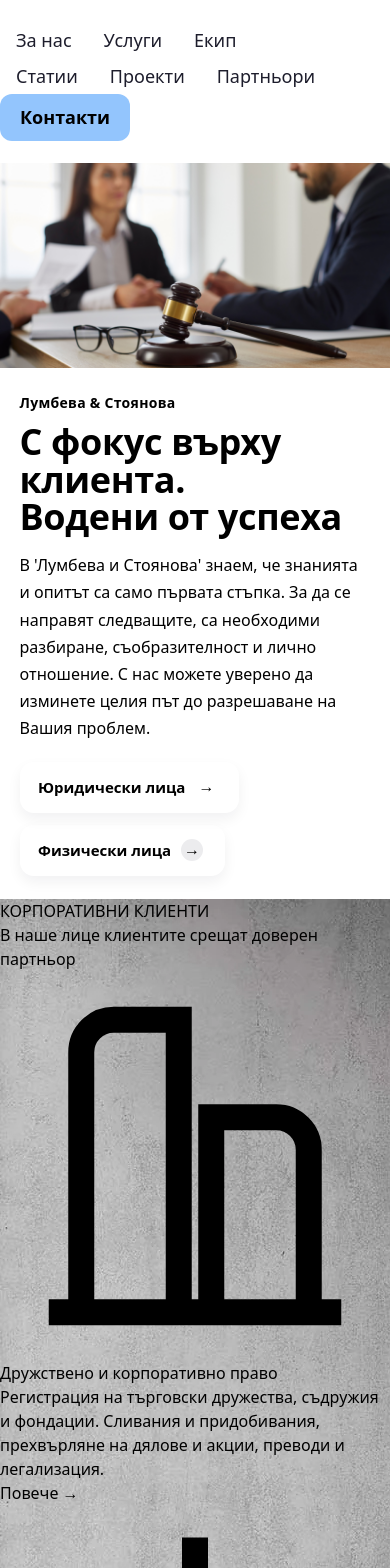
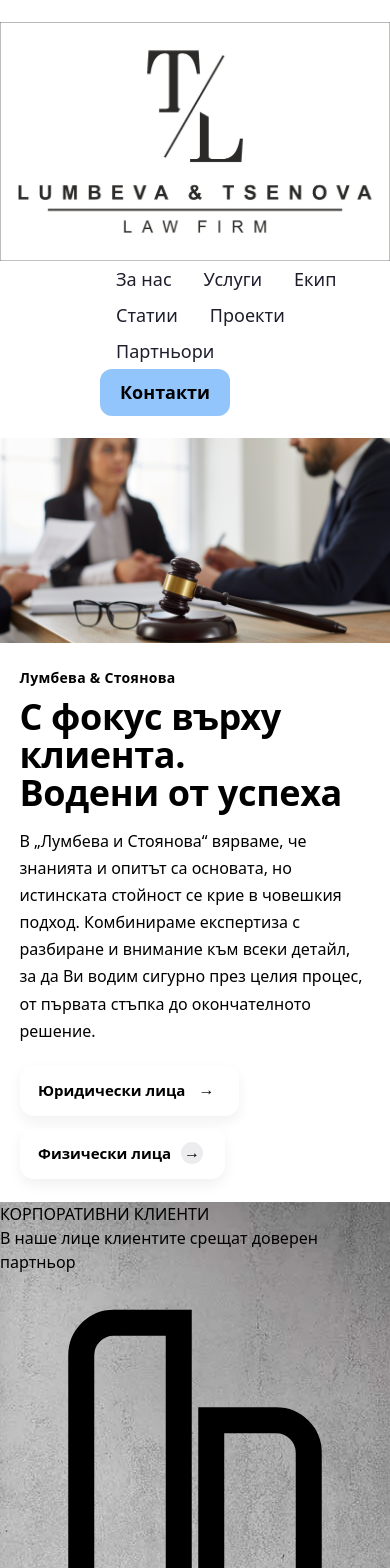
Before and after one commit to beey-keey/law-firm, a Vue app: page / in a window 390 px wide. Shown: the top 1568 px of the page. Built offline with nearby package versions, Linux system fonts and the light colour scheme.

Commit message:
add some additions and the logo

```diff
--- a/src/App.vue
+++ b/src/App.vue
@@ -5,13 +5,12 @@
         class="mx-auto flex max-w-7xl items-center justify-between px-6 py-4"
       >
         <!-- Logo & Title -->
-        <!-- <div class="flex items-center space-x-3">
-          <img src="/favicon.png" alt="Law firm Logo" class="h-8 w-8" />
-          <h1 class="font-brand text-2xl text-emerald-600">Law firm</h1>
-        </div> -->
-
+        <div @click="openHome()">
+          <img src="/favicon1.jpg" alt="Law firm Logo" class="h-20 w-50" />
+          <!-- <h1 class="font-brand text-2xl text-emerald-600">Law firm</h1> -->
+        </div>
         <!-- Desktop Nav -->
-        <nav class="hidden md:flex" style="margin-right: 50px">
+        <nav class="hidden md:flex" style="margin-left: 100px">
           <router-link
             v-for="link in navLinks"
             :key="link.path"
@@ -22,7 +21,7 @@
           </router-link>
         </nav>
 
-        <button class="button">Контакти</button>
+        <button style="margin-left: 100px" class="button">Контакти</button>
 
         <!-- MOBILE VIEW -->
 
@@ -72,57 +71,7 @@
       <!-- MOBILE VIEW END -->
     </header>
 
-    <!-- Full-width hero image -->
-    <div class="w-screen relative left-1/2 right-1/2 -ml-[50vw] -mr-[50vw]">
-      <img
-        src="/law-firm.webp"
-        alt="Law Firm"
-        class="w-full h-64 md:h-80 lg:h-96 xl:h-[500px] 2xl:h-[600px] object-cover"
-      />
-    </div>
-
-    <div
-      class="w-screen relative left-1/2 right-1/2 -ml-[50vw] -mr-[50vw] h-105"
-    >
-      <HeroCard />
-    </div>
-
-    <div
-      class="relative w-screen left-1/2 right-1/2 -ml-[50vw] -mr-[50vw] bg-cover bg-center"
-      style="background-image: url(&quot;/1.png&quot;)"
-    >
-      <!-- Dark overlay for better text contrast -->
-      <div class="absolute inset-0 bg-black/30"></div>
-
-      <!-- Content area -->
-      <div class="relative z-10 py-16 md:py-24">
-        <div class="max-w-6xl mx-auto px-4 md:px-6">
-          <CorporateClients />
-        </div>
-      </div>
-    </div>
-
-    <div
-      class="w-screen relative left-1/2 right-1/2 -ml-[50vw] -mr-[50vw] h-64"
-    ></div>
-
-    <div
-      class="relative w-screen left-1/2 right-1/2 -ml-[50vw] -mr-[50vw] bg-cover bg-center"
-      style="background-image: url(&quot;/2.png&quot;)"
-    >
-      <!-- Dark overlay for better text contrast -->
-      <div class="absolute inset-0 bg-black/30"></div>
-
-      <!-- Content area -->
-      <div class="relative z-10 py-16 md:py-24">
-        <div class="max-w-6xl mx-auto px-4 md:px-6">
-          <IndividualClients />
-        </div>
-      </div>
-    </div>
-
     <main class="p-6">
-      <!-- <LoginScreen v-if="$route.path === '/login'" /> -->
       <router-view />
       <footer class="mt-10 text-center text-sm text-gray-600">
         <!-- <p>&copy; 2025 Law firm.</p> -->
@@ -133,22 +82,22 @@
 
 <script setup lang="ts">
 import { ref } from "vue";
-import HeroCard from "./views/HeroCard.vue";
-import CorporateClients from "./views/CorporateClients.vue";
-import IndividualClients from "./views/IndividualClients.vue";
-
 const showMenu = ref(false);
 
 const navLinks = [
   { path: "/about", label: "За нас" },
   { path: "/services", label: "Услуги" },
-  { path: "/", label: "Екип" },
-  { path: "/contact", label: "Статии" },
-  { path: "/contact", label: "Проекти" },
-  { path: "/contact", label: "Партньори" },
+  { path: "/team", label: "Екип" },
+  { path: "/articles", label: "Статии" },
+  { path: "/projects", label: "Проекти" },
+  { path: "/partners", label: "Партньори" },
 ];
 
 const activeTab = ref("home");
+
+function openHome() {
+  window.location.href = "/";
+}
 </script>
 
 <style>
@@ -159,18 +108,4 @@ const activeTab = ref("home");
 }
 </style>
 
-<style>
-@keyframes fade-in {
-  from {
-    opacity: 0;
-    transform: translateY(10px);
-  }
-  to {
-    opacity: 1;
-    transform: translateY(0);
-  }
-}
-.animate-fade-in {
-  animation: fade-in 0.8s ease-out;
-}
-</style>
+<style></style>
--- a/src/views/CorporateClients.vue
+++ b/src/views/CorporateClients.vue
@@ -66,9 +66,9 @@
 const items = [
   {
     id: 1,
-    title: "Дружствено и корпоративно право",
+    title: "Търговско и дружествено право",
     excerpt:
-      "Регистрация на търговски дружества, съдружия и фондации. Сливания и придобивания, прехвърляне на дялове и акции, преводи и легализация.",
+      "Консултираме при регистрация, преструктуриране и управление на дружества. Изготвяме вътрешни актове, промени в капитала и осигуряваме правна сигурност за Вашия бизнес.",
     href: "/services/corporate",
     icon: `
       <svg viewBox="0 0 24 24" class="h-6 w-6" fill="none" stroke="currentColor" stroke-width="1.6">
@@ -77,20 +77,9 @@ const items = [
   },
   {
     id: 2,
-    title: "Трудово право, счетоводство и ТРЗ",
+    title: "Договорно и облигационно право",
     excerpt:
-      "Трудови договори, вътрешни правила, разрешения за работа, преструктуриране и реорганизация на служители.",
-    href: "/services/employment",
-    icon: `
-      <svg viewBox="0 0 24 24" class="h-6 w-6" fill="none" stroke="currentColor" stroke-width="1.6">
-        <path d="M12 2v6m-6 6h12M6 10h12m-9 8h6" />
-      </svg>`,
-  },
-  {
-    id: 3,
-    title: "Договорно право и търговски сделки",
-    excerpt:
-      "Изготвяне и преговори по договори, due diligence, уреждане на търговски спорове, медиация.",
+      "Изготвяме и анализираме договори с партньори, доставчици и клиенти. Осигуряваме защита на интересите Ви и минимизираме риска при търговски отношения.",
     href: "/services/contracts",
     icon: `
       <svg viewBox="0 0 24 24" class="h-6 w-6" fill="none" stroke="currentColor" stroke-width="1.6">
@@ -99,11 +88,22 @@ const items = [
       </svg>`,
   },
   {
+    id: 3,
+    title: "Данъчно и административно право",
+    excerpt:
+      "Представляваме дружества пред НАП, НОИ и административни органи. Съдействаме при ревизии, актове и административни производства.",
+    href: "/services/tax-admin",
+    icon: `
+      <svg viewBox="0 0 24 24" class="h-6 w-6" fill="none" stroke="currentColor" stroke-width="1.6">
+        <path d="M12 2v6m-6 6h12M6 10h12m-9 8h6" />
+      </svg>`,
+  },
+  {
     id: 4,
-    title: "Недвижими имоти и устройство на територията",
+    title: "Събиране на вземания",
     excerpt:
-      "Правен анализ, сделки с имоти, устройствено планиране, строителни договори и спорове.",
-    href: "/services/real-estate",
+      "Прилагаме ефективни стратегии за събиране на задължения от физически и юридически лица. Работим с държавни и частни съдебни изпълнители в цялата страна.",
+    href: "/services/debt-collection",
     icon: `
       <svg viewBox="0 0 24 24" class="h-6 w-6" fill="none" stroke="currentColor" stroke-width="1.6">
         <path d="M3 11l9-7 9 7" />
@@ -112,10 +112,10 @@ const items = [
   },
   {
     id: 5,
-    title: "Енергетика",
+    title: "Застрахователно и търговско представителство",
     excerpt:
-      "Консултации при проекти в енергийния сектор, регулации, договори и съответствие.",
-    href: "/services/energy",
+      "Подпомагаме бизнеса при застрахователни спорове, обезщетения и представителство по търговски дела. Защитаваме интересите Ви с професионализъм и последователност.",
+    href: "/services/insurance",
     icon: `
       <svg viewBox="0 0 24 24" class="h-6 w-6" fill="none" stroke="currentColor" stroke-width="1.6">
         <path d="M13 2L3 14h7l-1 8 10-12h-7l1-8z" />
@@ -123,10 +123,10 @@ const items = [
   },
   {
     id: 6,
-    title: "Нормативни съответствия и регулации",
+    title: "Международни сделки и партньорства",
     excerpt:
-      "Оценка на съответствие, вътрешни политики, обучение, защита на лични данни и киберсигурност.",
-    href: "/services/compliance",
+      "Консултираме чуждестранни клиенти при инвестиции, придобивания и стартиране на бизнес в България в сътрудничество с водещи адвокатски кантори.",
+    href: "/services/international",
     icon: `
       <svg viewBox="0 0 24 24" class="h-6 w-6" fill="none" stroke="currentColor" stroke-width="1.6">
         <path d="M12 2l7 4v6c0 5-3.5 9-7 10-3.5-1-7-5-7-10V6l7-4z" />
--- a/src/views/HeroCard.vue
+++ b/src/views/HeroCard.vue
@@ -9,10 +9,10 @@
     </h1>
 
     <p class="lead">
-      В 'Лумбева и Стоянова' знаем, че знанията и опитът са само първата стъпка.
-      За да се направят следващите, са необходими разбиране, съобразителност и
-      лично отношение. С нас можете уверено да изминете целия път до разрешаване
-      на Вашия проблем.
+      В „Лумбева и Стоянова“ вярваме, че знанията и опитът са основата, но
+      истинската стойност се крие в човешкия подход. Комбинираме експертиза с
+      разбиране и внимание към всеки детайл, за да Ви водим сигурно през целия
+      процес, от първата стъпка до окончателното решение.
     </p>
 
     <div class="actions">
--- a/src/views/Home.vue
+++ b/src/views/Home.vue
@@ -1,93 +1,54 @@
-<template></template>
+<template>
+  <!-- Full-width hero image -->
+  <div class="w-screen relative left-1/2 right-1/2 -ml-[50vw] -mr-[50vw]">
+    <img
+      src="/law-firm.webp"
+      alt="Law Firm"
+      class="w-full h-64 md:h-80 lg:h-96 xl:h-[500px] 2xl:h-[600px] object-cover"
+    />
+  </div>
+
+  <div class="w-screen relative left-1/2 right-1/2 -ml-[50vw] -mr-[50vw] h-105">
+    <HeroCard />
+  </div>
+
+  <div
+    class="relative w-screen left-1/2 right-1/2 -ml-[50vw] -mr-[50vw] bg-cover bg-center"
+    :style="{ backgroundImage: `url('/1.png')` }"
+  >
+    <!-- Dark overlay for better text contrast -->
+    <div class="absolute inset-0 bg-black/30"></div>
+
+    <!-- Content area -->
+    <div class="relative z-10 py-16 md:py-24">
+      <div class="max-w-6xl mx-auto px-4 md:px-6">
+        <CorporateClients />
+      </div>
+    </div>
+  </div>
+  <div
+    class="w-screen relative left-1/2 right-1/2 -ml-[50vw] -mr-[50vw] h-64"
+  ></div>
+
+  <div
+    class="relative w-screen left-1/2 right-1/2 -ml-[50vw] -mr-[50vw] bg-cover bg-center"
+    :style="{ backgroundImage: `url('/2.png')` }"
+  >
+    <!-- Dark overlay for better text contrast -->
+    <div class="absolute inset-0 bg-black/30"></div>
+
+    <!-- Content area -->
+    <div class="relative z-10 py-16 md:py-24">
+      <div class="max-w-6xl mx-auto px-4 md:px-6">
+        <IndividualClients />
+      </div>
+    </div>
+  </div>
+</template>
 
 <script setup lang="ts">
-import router from "@/router/router";
-import { ref } from "vue";
-const baseUrl = import.meta.env.BASE_URL;
+import HeroCard from "./HeroCard.vue";
 
-const cards = [
-  {
-    title: "💡 Основна идея и концепция",
-    description:
-      "Споделяне на личен опит със здравословен режим, без да се дава медицински съвет.",
-    image: "/banner.png",
-  },
-  {
-    title: "🌱 Каква е целта на сайта?",
-    description: "Да вдъхновя други хора чрез моя опит.",
-    image: "/banner2.png",
-  },
-  {
-    title: "🤸🏻‍♀️ За кого е този сайт?",
-    description:
-      "За хора, които търсят баланс, вдъхновение и реален пример – не диета.",
-    image: "/banner3.png",
-  },
-  {
-    title: "‼️ Какво НЕ е този сайт?",
-    description:
-      "Това не е медицински блог или диетичен план. Всичко е личен пример.",
-    image: "/banner4.png",
-  },
-  {
-    title: "🤩 Какво ще намериш тук?",
-    description:
-      "Моите дневници, рецепти, хранителни схеми, трикове за баланс и вдъхновение.",
-    image: "/banner5.png",
-  },
-];
-
-const openPrinciples = () => {
-  router.push("/principles");
-};
-
-function generateLeafStyle(index: number) {
-  const left = Math.random() * 100;
-  const top = Math.random() * 100;
-  const delay = 0.3 * index;
-  const size = 40 + Math.random() * 30;
-
-  return {
-    left: `${left}%`,
-    top: `${top}%`,
-    width: `${size}px`,
-    animationDelay: `${delay}s`,
-    transform: "rotate(0deg)",
-  };
-}
+import CorporateClients from "./CorporateClients.vue";
+import IndividualClients from "./IndividualClients.vue";
 </script>
-
-<style scoped>
-.home-view {
-  animation: fade-in 0.6s ease-out;
-}
-
-@keyframes fade-in {
-  from {
-    opacity: 0;
-    transform: translateY(8px);
-  }
-  to {
-    opacity: 1;
-    transform: translateY(0);
-  }
-}
-
-.animate-fade-in {
-  animation: fade-in 0.6s ease-out both;
-}
-
-@keyframes bg-fade {
-  0%,
-  100% {
-    opacity: 0.6;
-  }
-  50% {
-    opacity: 0.2;
-  }
-}
-
-.animate-bg-fade {
-  animation: bg-fade 10s ease-in-out infinite;
-}
-</style>
--- a/src/views/IndividualClients.vue
+++ b/src/views/IndividualClients.vue
@@ -66,9 +66,9 @@
 const items = [
   {
     id: 1,
-    title: "Семейно и наследствено право",
+    title: "Гражданско и семейно право",
     excerpt:
-      "Консултации при семейни или имуществено-правни отношения, защита на съществени по дела за издръжка, бащинство и наследство. Съдействие при защита от домашно насилие.",
+      "Консултираме и представляваме клиенти при разводи, издръжка, родителски права, бащинство и имуществени спорове. Подхождаме с внимание и дискретност към всеки случай.",
     href: "/individual/family",
     icon: `
       <svg viewBox="0 0 24 24" class="h-6 w-6" fill="none" stroke="currentColor" stroke-width="1.6">
@@ -77,9 +77,9 @@ const items = [
   },
   {
     id: 2,
-    title: "Трудово право",
+    title: "Трудово и осигурително право",
     excerpt:
-      "Изготвяне на трудови договори, защита по дела за незаконно уволнение, неизплатени възнаграждения, обезщетения и трудови злополуки.",
+      "Съдействаме при незаконни уволнения, неизплатени възнаграждения, обезщетения и трудови злополуки. Защитаваме правата Ви пред работодатели и институции.",
     href: "/individual/employment",
     icon: `
       <svg viewBox="0 0 24 24" class="h-6 w-6" fill="none" stroke="currentColor" stroke-width="1.6">
@@ -90,7 +90,7 @@ const items = [
     id: 3,
     title: "Застрахователно право",
     excerpt:
-      "Съдействие при избор и сключване на застрахователни договори, предявяване на претенции, преговори и представителство при щети.",
+      "Представляваме клиенти при откази за изплащане на обезщетения, ПТП и други застрахователни събития. Осигуряваме навременно и справедливо обезщетение.",
     href: "/individual/insurance",
     icon: `
       <svg viewBox="0 0 24 24" class="h-6 w-6" fill="none" stroke="currentColor" stroke-width="1.6">
@@ -100,9 +100,9 @@ const items = [
   },
   {
     id: 4,
-    title: "Административно право",
+    title: "Административно право и защита на права",
     excerpt:
-      "Обжалване на административни актове, защита на лични данни (GDPR), процедури пред държавни органи.",
+      "Обжалваме административни актове, съдействаме при спорове с институции и осигуряваме защита на лични данни (GDPR).",
     href: "/individual/administrative",
     icon: `
       <svg viewBox="0 0 24 24" class="h-6 w-6" fill="none" stroke="currentColor" stroke-width="1.6">
@@ -111,9 +111,9 @@ const items = [
   },
   {
     id: 5,
-    title: "Вещно право",
+    title: "Вещно право и имотни отношения",
     excerpt:
-      "Проверка на собственост, сделки с имоти, наеми, ипотеки и защита на собствеността.",
+      "Консултираме при покупко-продажба, делба и наем на имоти. Проверяваме документи за собственост и защитаваме вещните Ви права.",
     href: "/individual/property",
     icon: `
       <svg viewBox="0 0 24 24" class="h-6 w-6" fill="none" stroke="currentColor" stroke-width="1.6">
@@ -123,10 +123,10 @@ const items = [
   },
   {
     id: 6,
-    title: "Други услуги за физически лица",
+    title: "Медиация и правни консултации",
     excerpt:
-      "Изготвяне на договори, пълномощни, съдействие при наследствени дела, потребителски спорове и др.",
-    href: "/individual/other",
+      "Предлагаме извънсъдебно решаване на спорове, изготвяне на договори, пълномощни и защита по потребителски и наследствени казуси.",
+    href: "/individual/mediation",
     icon: `
       <svg viewBox="0 0 24 24" class="h-6 w-6" fill="none" stroke="currentColor" stroke-width="1.6">
         <circle cx="12" cy="7" r="3"/><path d="M5.5 22a6.5 6.5 0 0 1 13 0"/>
--- /dev/null
+++ b/src/views/about/About.vue
@@ -0,0 +1,3 @@
+<template>ЗА НАС</template>
+
+<script setup lang="ts"></script>
--- /dev/null
+++ b/src/views/articles/Articles.vue
@@ -0,0 +1,3 @@
+<template>СТАТИИ</template>
+
+<script setup lang="ts"></script>
--- /dev/null
+++ b/src/views/partners/Partners.vue
@@ -0,0 +1,3 @@
+<template>ПАРТНЬОРИ</template>
+
+<script setup lang="ts"></script>
--- /dev/null
+++ b/src/views/projects/Projects.vue
@@ -0,0 +1,3 @@
+<template>ПРОЕКТИ</template>
+
+<script setup lang="ts"></script>
--- /dev/null
+++ b/src/views/services/Services.vue
@@ -0,0 +1,3 @@
+<template>УСЛУГИ</template>
+
+<script setup lang="ts"></script>
--- /dev/null
+++ b/src/views/team/Team.vue
@@ -0,0 +1,3 @@
+<template>ЕКИП</template>
+
+<script setup lang="ts"></script>
```
Also changed, not shown: src/router/router.ts (+36 -1 lines), public/black-background-stone.png (added), public/favicon1.jpg (added).
